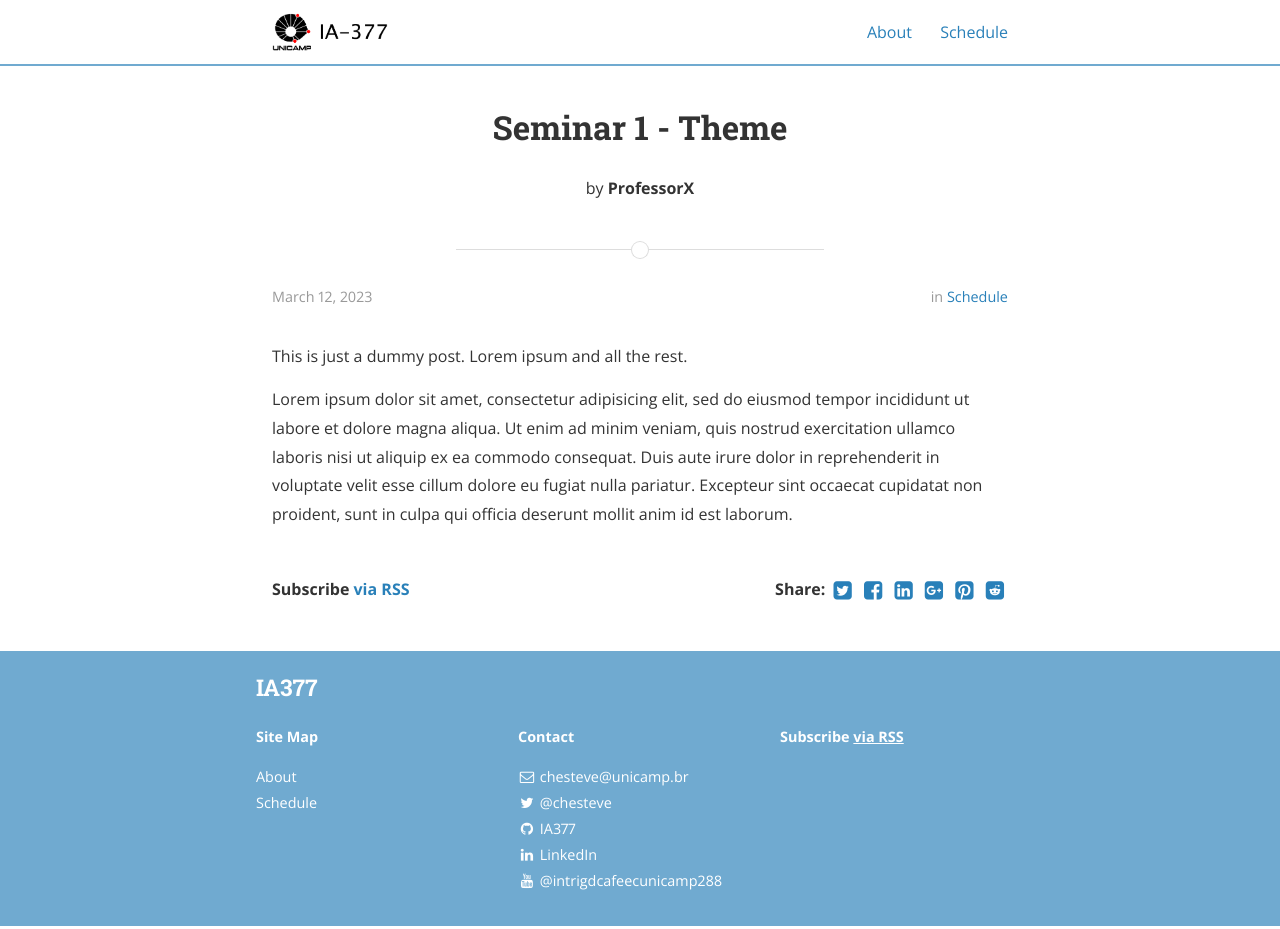
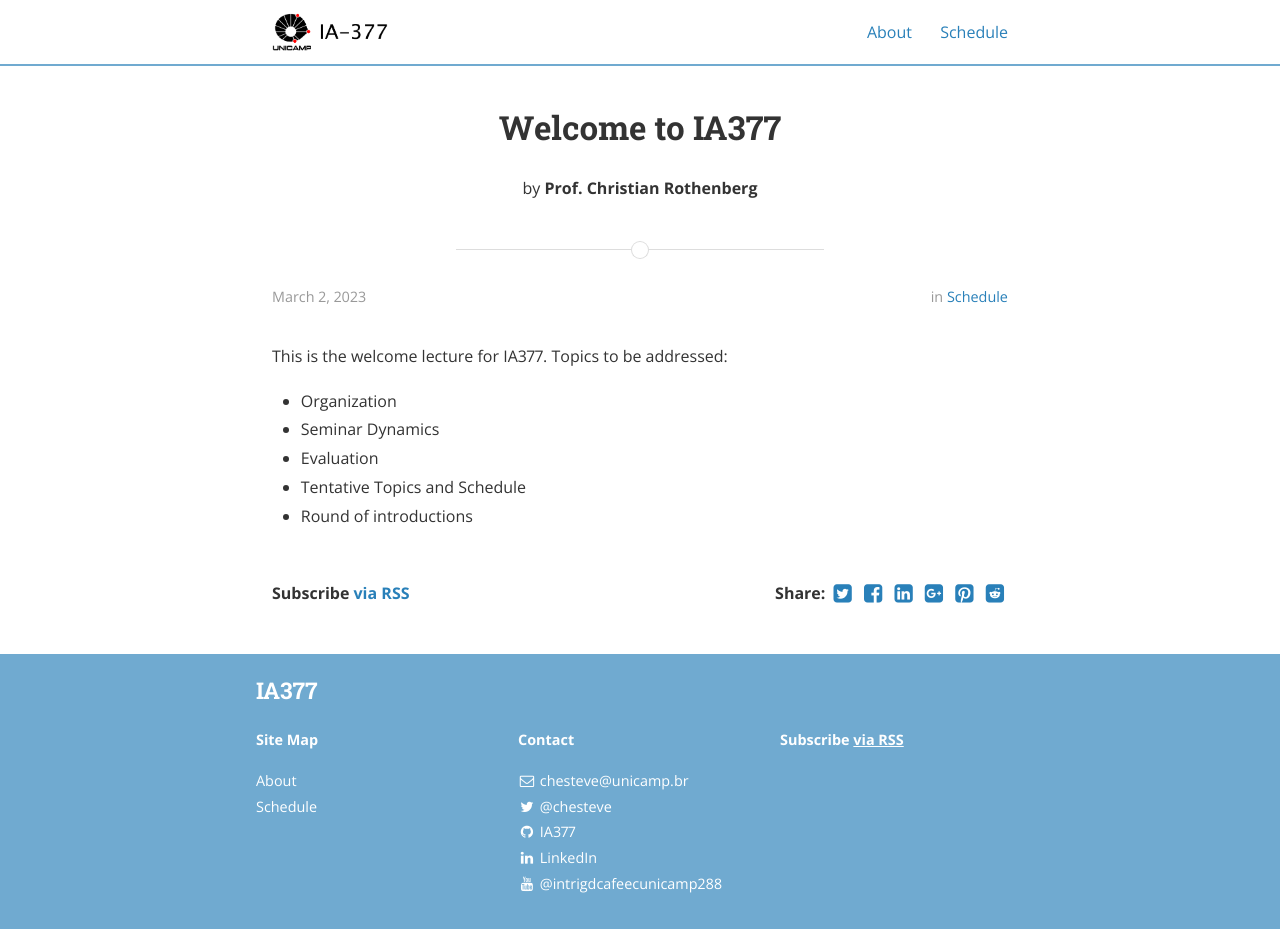
Before and after one commit to ia377-feec-unicamp/ia377-feec-unicamp.github.io, a Jekyll site: the page built from _posts/2023-03-12-dummy.md, in a window 1280 px wide and 929 px high. Built offline with Jekyll 4.4.1, drawn with Linux system fonts in a browser that asks for light colours; nearby versions of some CDN libraries.

Commit message:
Update 2023-03-12-dummy.md

```diff
--- a/_posts/2023-03-12-dummy.md
+++ b/_posts/2023-03-12-dummy.md
@@ -1,16 +1,14 @@
 ---
 layout: post
-title:  "Seminar 1 - Theme"
-date:   2023-03-12
-author: ProfessorX
+title:  "Welcome to IA377"
+date:   2023-03-02
+author: Prof. Christian Rothenberg
 categories: Schedule
 ---
 
-This is just a dummy post. Lorem ipsum and all the rest.
-
-Lorem ipsum dolor sit amet, consectetur adipisicing elit, sed do eiusmod
-tempor incididunt ut labore et dolore magna aliqua. Ut enim ad minim veniam,
-quis nostrud exercitation ullamco laboris nisi ut aliquip ex ea commodo
-consequat. Duis aute irure dolor in reprehenderit in voluptate velit esse
-cillum dolore eu fugiat nulla pariatur. Excepteur sint occaecat cupidatat non
-proident, sunt in culpa qui officia deserunt mollit anim id est laborum.
+This is the welcome lecture for IA377. Topics to be addressed:
+* Organization
+* Seminar Dynamics
+* Evaluation
+* Tentative Topics and Schedule
+* Round of introductions
```
